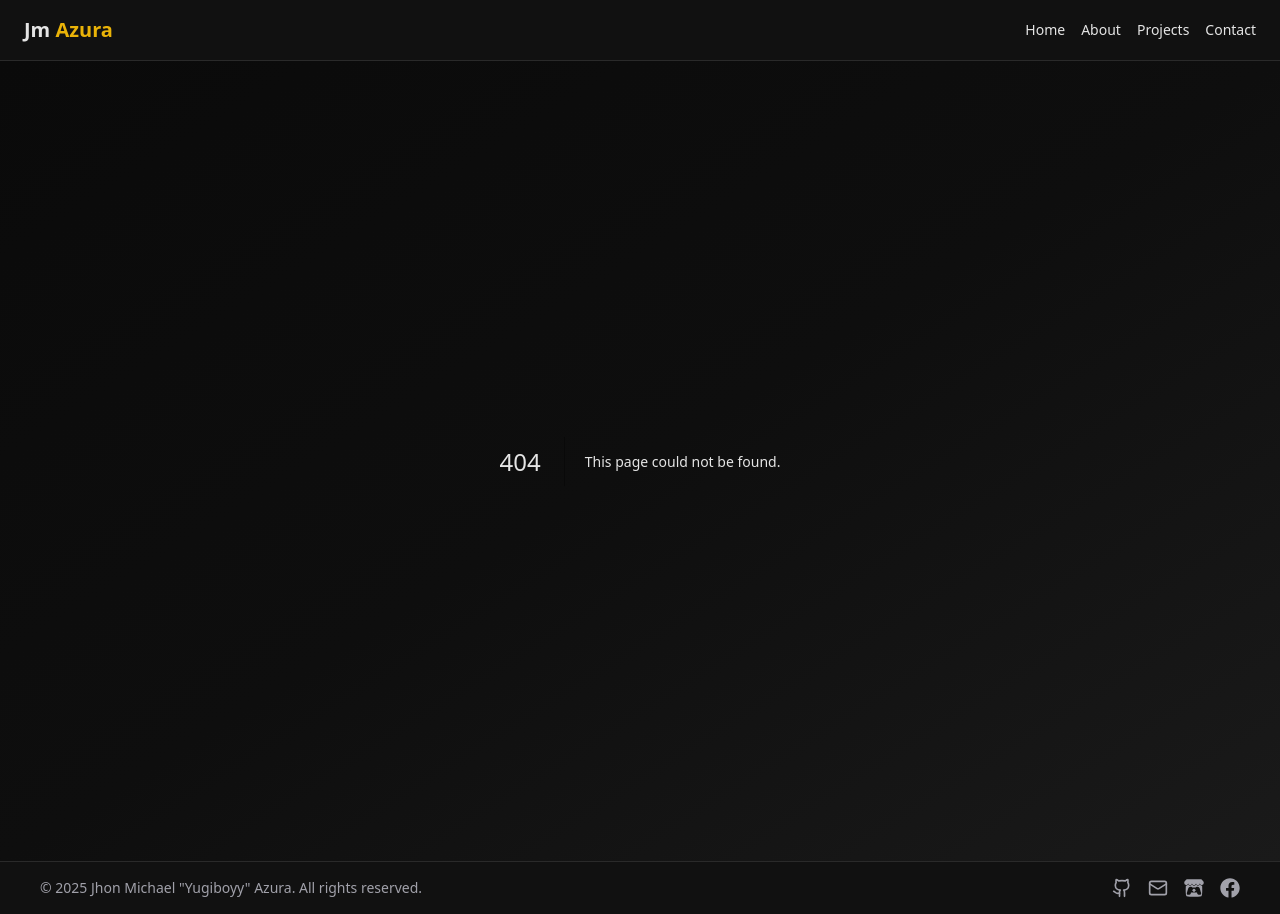
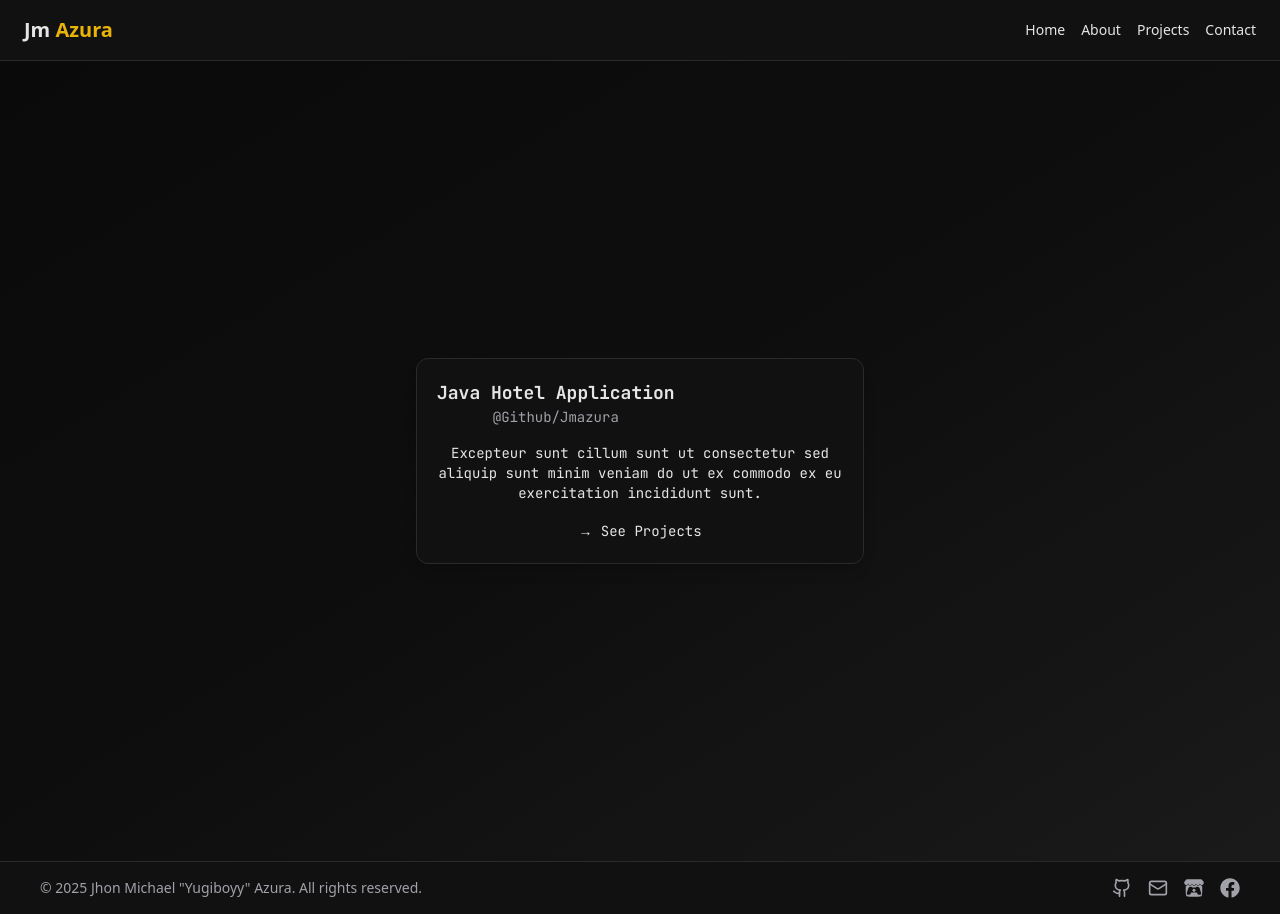
Before and after one commit to Jmazura/E-Portfolio, a Next.js app: page /projects in a window 1280 px wide. Before the commit this address had no page. Built offline with nearby package versions, Linux system fonts and the light colour scheme.

Commit message:
added links

```diff
--- a/src/app/about/page.tsx
+++ b/src/app/about/page.tsx
@@ -3,7 +3,7 @@ import Image from 'next/image'
 
 export default function About() {
 
-	return (
+		return (
 
 		<main className="h-screen flex text-center items-center justify-center gap-4">
 
--- /dev/null
+++ b/src/app/contact/page.tsx
@@ -0,0 +1,13 @@
+import Card from '@/components/ui/card'
+
+export default function Contact() {
+
+		return (
+
+		<main className="h-screen flex text-center items-center justify-center gap-4">
+
+
+
+		</main>
+		)
+}
--- /dev/null
+++ b/src/app/projects/page.tsx
@@ -0,0 +1,30 @@
+import Card from '@/components/ui/card'
+
+export default function Projects() {
+
+		return (
+
+		<main className="h-screen flex text-center items-center justify-center gap-4">
+
+			<Card
+				title="Java Hotel Application"
+				subtitle="@Github/Jmazura"
+				imageSrc={""}
+				footer={
+					<a
+						href={""}
+						target="_blank"
+						rel="noopener noreferrer"
+						className="text-azura-text hover:underline text-sm"
+					>
+						→ See Projects
+					</a>
+				}>
+				<h1>
+					Excepteur sunt cillum sunt ut consectetur sed aliquip sunt minim veniam do ut ex commodo ex eu exercitation incididunt sunt.
+				</h1>
+			</Card>
+
+		</main>
+		)
+}
```
